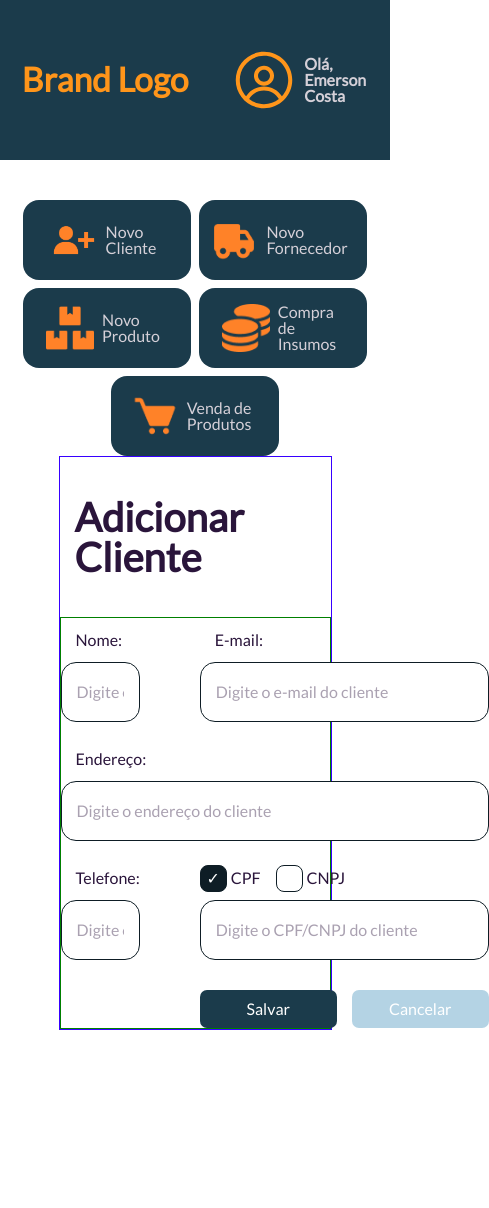
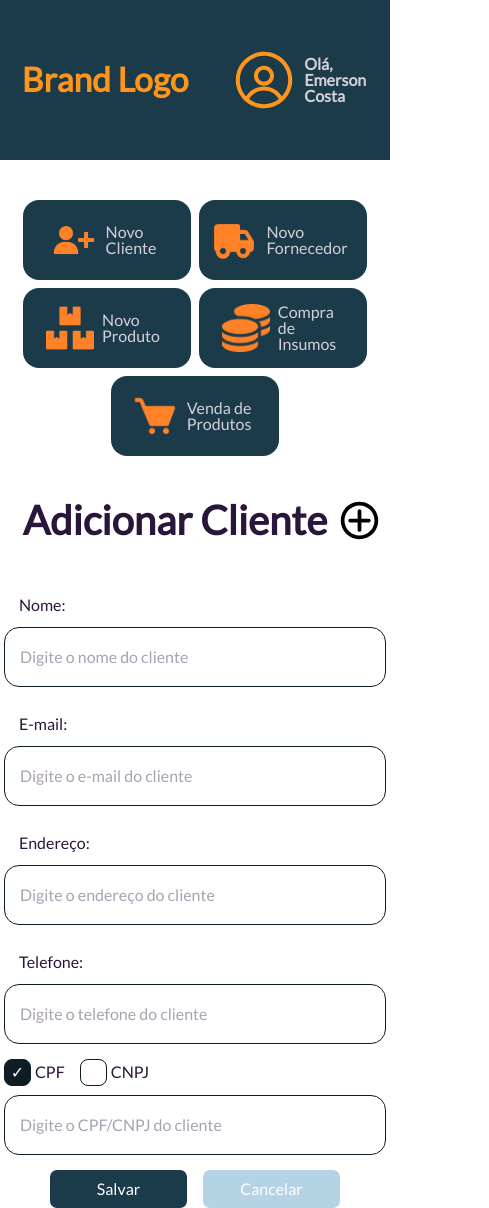
Before and after one commit to fernando-angeli/ErpMaispraTIFinal, a React (Vite) app in the folder frontend/: page /cliente in a window 390 px wide. Shown: the whole page, 489 px wide, since content can reach past the window. Before the commit the page ends 1030 px from the top, so only its background shows below. Built offline with nearby package versions, Linux system fonts and the light colour scheme.

Commit message:
FormCLient resposivo com - +

```diff
--- a/frontend/package.json
+++ b/frontend/package.json
@@ -14,6 +14,7 @@
     "bootstrap": "^5.3.3",
     "react": "^18.3.1",
     "react-dom": "^18.3.1",
+    "react-icons": "^5.3.0",
     "react-router-dom": "^6.26.2"
   },
   "devDependencies": {
--- a/frontend/src/components/formNewClient/FormNewClient.jsx
+++ b/frontend/src/components/formNewClient/FormNewClient.jsx
@@ -1,9 +1,10 @@
 import { useState } from 'react'
 import './formNewClient.css'
-
+import { CgAdd } from "react-icons/cg";
+import { CgRemove } from "react-icons/cg";
 function FormNewClient() {
+    const [ResponsiveCliente, setResponsiveCliente] = useState(true)
     const [CPForCNPJ, setOption] = useState("cpf")
-
     const [newClientName, setNewClientName] = useState("")
     const [newClientEmail, setNewClientEmail] = useState("")
     const [newClientAddress, setNewClientAddress] = useState("")
@@ -47,15 +48,17 @@ function FormNewClient() {
         setNewClientCPForCNPJ("")
     }
 
-
-
-
+    const resposiveClienteShow = () => {
+        setResponsiveCliente(!ResponsiveCliente);
+    };
 
 
     return (
         <div className='containerForm'>
-            <h2 className='tabTitle'>Adicionar Cliente</h2>
-            <form className='formNewClient' id='formNewClient' onSubmit={handleSubmit} onReset={handleReset}>
+            <h2 className='tabTitle'>Adicionar Cliente
+            <a  className="hide-desktop" onClick={resposiveClienteShow}> {ResponsiveCliente ? <CgAdd size={45}/> : <CgRemove size={45}/> }</a>
+                </h2>
+            <form className={ResponsiveCliente ? 'visibleformNewClient' : 'hiddenformNewClient'}  id='formNewClient' onSubmit={handleSubmit} onReset={handleReset} >
 
                 <label htmlFor="newClientName" className='inputLabel' id='labelNewClientName'>
                     <span className='inputDescription'>Nome:</span>
--- a/frontend/src/components/formNewClient/formNewClient.css
+++ b/frontend/src/components/formNewClient/formNewClient.css
@@ -1,22 +1,29 @@
+.hide-desktop{
+    display: none;
+    text-decoration: none;
+    color: black;
+}
+
 div.containerForm {
     width: 70%;
     margin: 0 auto;
-    border: solid 1px rgb(55, 0, 255);
 }
 
 h2.tabTitle {
     text-align: left;
     margin-left: 15px;
     margin-block: 40px;
-
 }
 
-form.formNewClient {
+form.visibleformNewClient {
     display: grid;
     grid-template-columns: 1fr 1fr;
     column-gap: 60px;
     row-gap: 15px;
-    border: solid 1px green;
+}
+
+form.hiddenformNewClient {
+    display: none;
 }
 
 label#labelNewClientAddress {
@@ -111,3 +118,87 @@ form.formNewClient .divButtons {
 :-ms-input-placeholder {
     color: var(--text-40);
 }
+
+@media (max-width: 768px) {
+    .hide-desktop{
+        display: block;
+        margin-left: 0.25em;
+    }
+    div.containerForm {
+        width: 98%;
+        margin: 0 auto;
+    }
+    h2.tabTitle {
+        text-align: center;
+        margin-left: none;
+        margin-block: none;
+        display: flex;
+       justify-content: center;
+       align-items: center;
+        flex-direction: row;
+    }
+    form.visibleformNewClient {
+        display: flex;
+        flex-direction: column;
+    }
+
+    form.hiddenformNewClient {
+        display: none;
+        flex-direction: column;
+    }
+
+    label#labelNewClientAddress {
+        grid-column: 1/3;
+    }
+
+    label.labelRadiosCpfCnpj {
+        display: flex;
+        align-items: center;
+        margin-bottom: 0.36em;
+    }
+
+    div.radiosCPForCNPJ {
+        display: flex;
+        flex-wrap: wrap;
+        gap: 15px;
+        align-items: center;
+    }
+
+    .divButtons {
+        grid-column: 2/3;
+        display: flex;
+        justify-content: center;
+        gap: 1em;
+        margin:none;
+
+
+    }
+
+    .isInvalid {
+        border-color: var(--system-danger);
+        background-color: #fff2f2;
+    }
+
+    /* ------------- PERSONALIZED RADIO ------------- */
+
+    .inputRadioCpfCnpj {
+        padding: 1em;
+        display: none;
+        transition-duration: 2s;
+    }
+
+    .inputRadioCpfCnpj + label:before {
+        width: 27px;
+        height: 27px;
+        border-radius: 8px;
+        border: 1px solid var(--primary-dark);
+
+        content: "\00a0";
+        display: inline-block;
+
+        margin: 0 .25em 0 0;
+        padding:0;
+    }
+
+
+}
--- a/frontend/src/components/navigationMenu/navigationMenu.css
+++ b/frontend/src/components/navigationMenu/navigationMenu.css
@@ -1,6 +1,6 @@
 div.navigationMenu {
     display: flex;
-    width: 80%;
+    width: 90%;
     margin: 0 auto;
     gap: 2px;
     margin-top: 40px;
--- a/frontend/src/components/navigationMenu/optionNavigationMenu/optionNavigationMenu.css
+++ b/frontend/src/components/navigationMenu/optionNavigationMenu/optionNavigationMenu.css
@@ -8,11 +8,17 @@ div.option {
     background-color: var(--primary-normal);
     gap: 18px;
 }
+.optionResposive{
+    display: flex;
+    justify-content: center;
+    align-items: center;
+}
 
 label.optionDescription {
     color: var(--text-20);
     font-weight: 500;
     text-align: left;
+    padding: 0.5em;
     cursor: pointer;
 }
 
```
Also changed, not shown: 1 other file (tests, documents, lock files or other folders).
